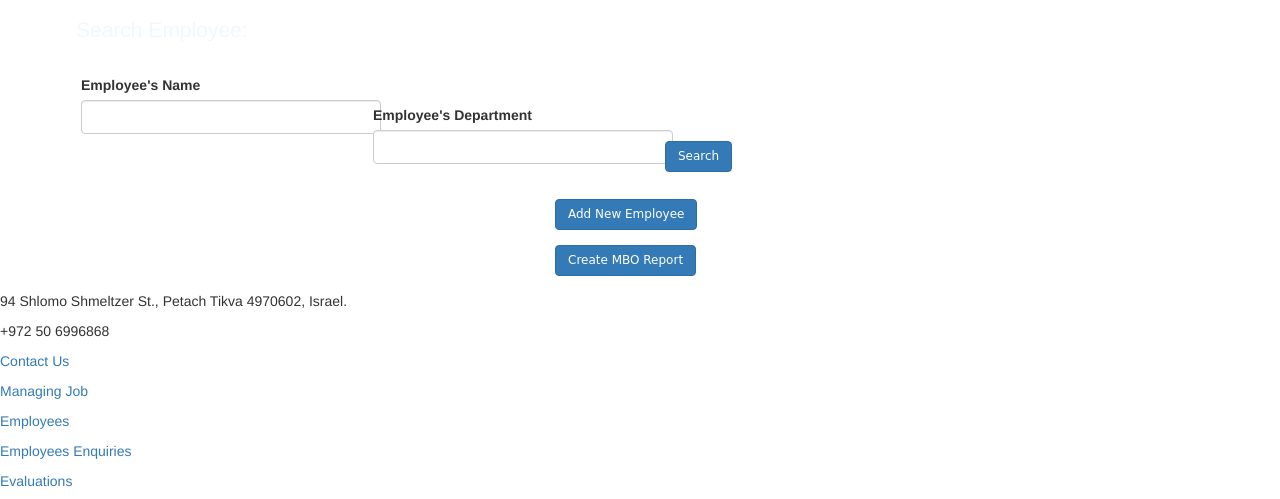
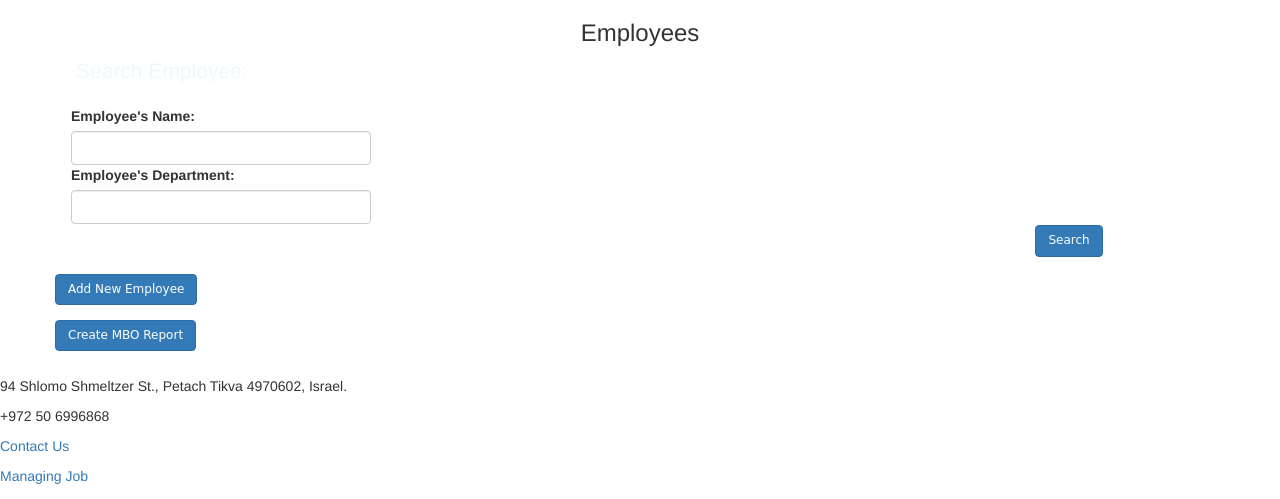
Before and after one commit to maayanmi/sadna, a PHP site: page /employeesMenu.html in a window 1280 px wide. Shown: the part 300-799 px from the top of the page. Run offline with PHP 8.4, Linux system fonts and the light colour scheme; some libraries are stand-ins or nearby versions.

Commit message:
stav- 8.4.18

```diff
--- a/employeesPage/EmployeesMenuStyle.css
+++ b/employeesPage/EmployeesMenuStyle.css
@@ -36,3 +36,27 @@ fieldset {
 .main{
     padding-bottom: 15px;
 }
+
+.search{
+    display: block;
+    position: relative;
+    width: 100%;
+    padding-left: 83%;
+}
+
+.emp_depart{
+    display: block;
+    position: relative;
+    width: 100%;
+}
+
+h3{
+    display: block;
+    margin-top: 5px;
+    margin-bottom: 10px;
+    text-align: center;
+}
+
+.row{
+    margin-bottom: 5px;
+}
--- a/employeesPage/employeesMenu.html
+++ b/employeesPage/employeesMenu.html
@@ -23,41 +23,36 @@
              <div class="container"  >
 			 <div class="row main" >
 				<div class="main-login main-center">
+                    <h3>Employees</h3>
                     <fieldset>
                         <legend>Search Employee:</legend>
-                        <div class="search-part">
-                            <div class="col-md-3 col-sm-3 col-xs-3 sec">
-                                <label for="name" class="cols-sm-2 lables" >Employee's Name
-                                    <span id="req"></span></label>
-                                <input type="search" class="form-control">
-                            </div>
+                        <div class="col-md-3 col-sm-3 col-xs-3 sec">
+                            <label for="name" class="cols-sm-2 lables" >Employee's Name:
+                                  <span id="req"></span></label>
+                             <input type="search" class="form-control">
+                        </div>
+                        <br>
+                        <div class="emp_depart col-md-3 col-sm-3 col-xs-3 sec">
+                            <label for="name" class="cols-sm-2 lables" >Employee's Department:
+                                <span id="req"></span></label>
+                            <input type="search" class="form-control">
                         </div>
                         <br>
                         <div class="search-part">
-                            <div class="col-md-3 col-sm-3 col-xs-3 sec">
-                                <label for="name" class="cols-sm-2 lables" >Employee's Department
-                                    <span id="req"></span></label>
-                                <input type="search" class="form-control">
-                            </div>
-                        </div>
-                        <br>
-                        <div class="search-part">
-                             <div class="row">
+
                                 <div class="col-md-5 col-sm-5 col-xs-5"></div>
-                                <div class="col-md-2 col-sm-2 col-xs-3"><button type="button" class="btn btn-primary">Search</button></div>
+                                <div class="search col-md-2 col-sm-2 col-xs-3"><button type="button" class="btn btn-primary">Search</button></div>
                                 <div class="col-md-5 col-sm-5 col-xs-35"></div>
-                            </div>
+
                         </div>
                     </fieldset>
 
                     <div class="row">
-                        <div class="col-md-5 col-sm-5 col-xs-5"></div>
-                        <div class="col-md-2 col-sm-2 col-xs-3"><button type="button" class="btn btn-primary">Add New Employee</button></div>
-                        <div class="col-md-5 col-sm-5 col-xs-35"></div>
+                        <!--div class="col-md-5 col-sm-5 col-xs-5"></div>-->
+                        <div class="col-md-2 col-sm-2 col-xs-3"><button type="button" class="btn btn-primary" onclick="window.location.href='newEmployee.html'">Add New Employee</button></div>
                     </div>
 
                     <div class="row">
-                        <div class="col-md-5 col-sm-5 col-xs-5"></div>
                         <div class="col-md-2 col-sm-2 col-xs-3"><button type="button" class="btn btn-primary">Create MBO Report</button></div>
                         <div class="col-md-5 col-sm-5 col-xs-35"></div>
                     </div>
@@ -88,7 +83,7 @@
                 <div class="footer-right">
                     <p class="footer-company-about">
                          <p><a herf = "#">Managing Job</a></p>
-                         <p><a herf = "#">Employees</a></p>
+                         <p><a herf = "employeesMenu.html">Employees</a></p>
                          <p><a herf = "#">Employees Enquiries</a></p>
                          <p><a herf = "#">Evaluations</a></p>
                     </p>
--- a/employeesPage/newEmployee.html
+++ b/employeesPage/newEmployee.html
@@ -217,12 +217,12 @@
               </div>
             </div>
 			<div class="footer-right">
-				<p class="footer-company-about">
+				<div class="footer-company-about">
                      <p><a herf = "#">Managing Job</a></p>
-                     <p><a herf = "#">Employees</a></p>
+                     <p><a herf = "employeesMenu.html">Employees</a></p>
                      <p><a herf = "#">Employees Enquiries</a></p>
                      <p><a herf = "#">Evaluations</a></p>
-				</p>
+				</div>
 			</div>
          <span> <img id= "algoSec" src = "../homePage/AlgoSec.png"> </span>
         </div>
--- a/formNewJob/form.html
+++ b/formNewJob/form.html
@@ -157,7 +157,7 @@
 			<div class="footer-right">
 				<p class="footer-company-about">
                      <p><a herf = "#">Managing Job</a></p>
-                     <p><a herf = "#">Employees</a></p>
+                     <p><a herf = "../employeesPage/employeesMenu.html">Employees</a></p>
                      <p><a herf = "#">Employees Enquiries</a></p>
                      <p><a herf = "#">Evaluations</a></p>
 				</p>
--- a/formNewJob/formStyle.CSS
+++ b/formNewJob/formStyle.CSS
@@ -25,7 +25,6 @@ body, html{
 }
 .row{
     width: 100%;
-        margin-bottom: 30px;
 }
 
 h1.title {
--- a/homePage/homePage.html
+++ b/homePage/homePage.html
@@ -29,7 +29,7 @@
       <main>
         <div class = "main">
             <ul>
-                <li><a href= ""><div class="btn from-top">Employees</div></a></li>
+                <li><a href= "../employeesPage/employeesMenu.html"><div class="btn from-top">Employees</div></a></li>
                 <li><a href= ""><div class="btn from-top">Managing Jobs</div></a></li>
                 <li><a href= ""><div class="btn from-top">Employees Enquiries</div></a></li>
                 <li><a href= ""><div class="btn from-top">Evaluations</div></a></li>
@@ -59,7 +59,7 @@
 			<div class="footer-right">
 				<p class="footer-company-about">
                      <p><a herf = "#">Managing Job</a></p>
-                     <p><a herf = "#">Employees</a></p>
+                     <p><a herf = "../employeesPage/employeesMenu.html">Employees</a></p>
                      <p><a herf = "#">Employees Enquiries</a></p>
                      <p><a herf = "#">Evaluations</a></p>
 				</p>
```
Also changed, not shown: homePage/homePage.css (+6 -1 lines), templatePage.html (added, +58 -0 lines).
